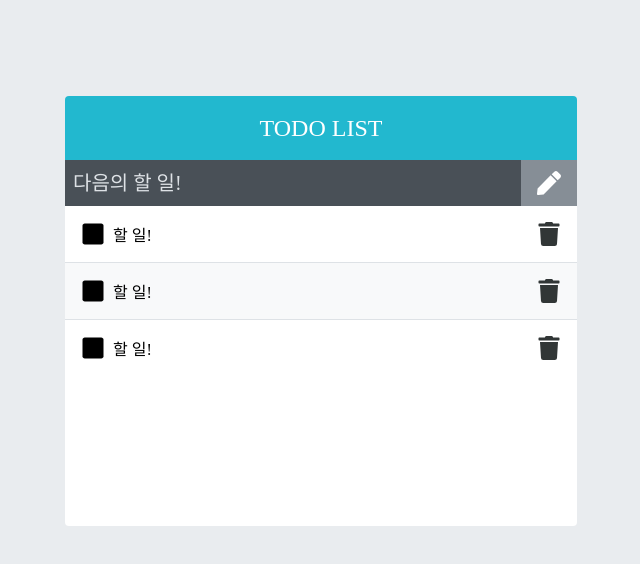
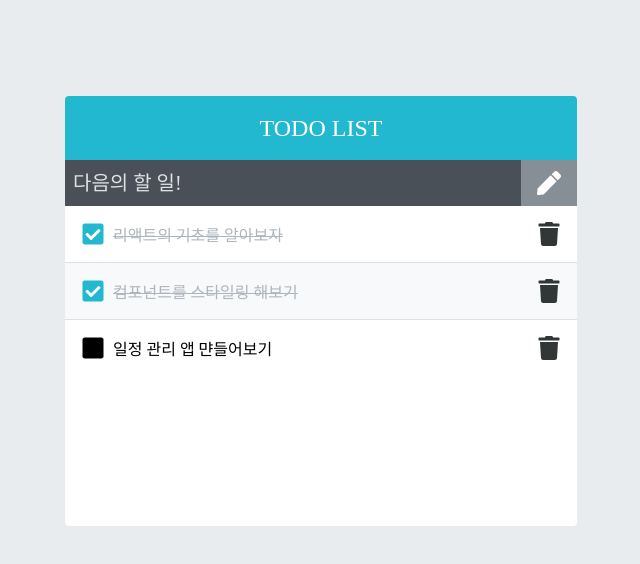
Before and after one commit to gardenee/todo-list, a React (Create React App) app: page / in a window 1280 px wide. Shown: the top 564 px of the page, without its empty margins (319-959 px from the left). Built offline with nearby package versions, Linux system fonts and the light colour scheme; a web font is replaced by a local one.

Commit message:
feat: 리스트 항목 todo state 추가

```diff
--- a/src/App.js
+++ b/src/App.js
@@ -1,12 +1,31 @@
+import { useState } from 'react';
 import TodoInsert from './components/TodoInsert';
 import TodoList from './components/TodoList';
 import TodoTemplate from './components/TodoTemplate';
 
 const App = () => {
+  const [todos, setTodos] = useState([
+    {
+      id: 1,
+      text: '리액트의 기초를 알아보자',
+      checked: true,
+    },
+    {
+      id: 2,
+      text: '컴포넌트를 스타일링 해보기',
+      checked: true,
+    },
+    {
+      id: 3,
+      text: '일정 관리 앱 먄들어보기',
+      checked: false,
+    },
+  ]);
+
   return (
     <TodoTemplate>
       <TodoInsert />
-      <TodoList />
+      <TodoList todos={todos} />
     </TodoTemplate>
   );
 };
--- a/src/components/TodoList.js
+++ b/src/components/TodoList.js
@@ -1,12 +1,12 @@
 import './TodoList.scss';
 import TodoListItem from './TodoListItem';
 
-const TodoList = () => {
+const TodoList = ({ todos }) => {
   return (
     <div className="TodoList">
-      <TodoListItem />
-      <TodoListItem />
-      <TodoListItem />
+      {todos.map((todo) => (
+        <TodoListItem todo={todo} key={todo.id} />
+      ))}
     </div>
   );
 };
--- a/src/components/TodoListItem.js
+++ b/src/components/TodoListItem.js
@@ -1,12 +1,15 @@
 import { FaTrash, FaSquare, FaCheckSquare } from 'react-icons/fa';
 import './TodoListItem.scss';
+import cn from 'classnames';
 
-const TodoListItem = () => {
+const TodoListItem = ({ todo }) => {
+  const { text, checked } = todo;
+
   return (
     <div className="TodoListItem">
-      <div className="checkbox">
-        <FaSquare />
-        <div className="text">할 일!</div>
+      <div className={cn('checkbox', { checked })}>
+        {checked ? <FaCheckSquare /> : <FaSquare />}
+        <div className="text">{text}</div>
       </div>
       <div className="remove">
         <FaTrash />
```
